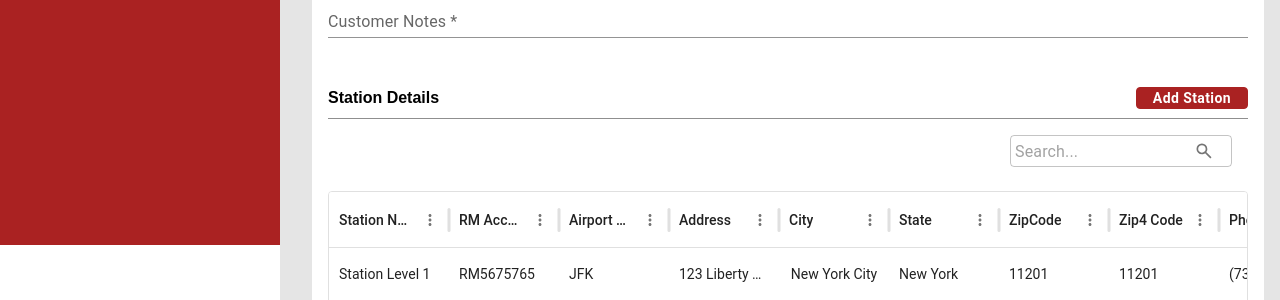
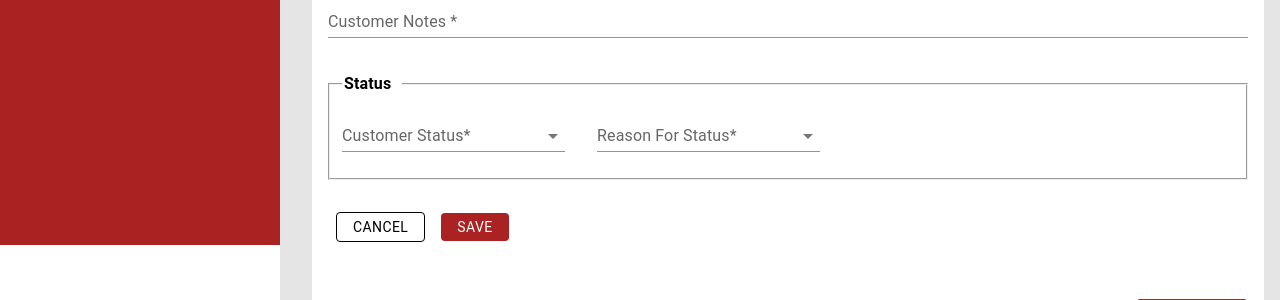
Before and after one commit to RM-Trucking/RM-Trucking, a React (Vite) app in the folder frontend/: page /app/maintenance/customer-maintenance/customer-view in a window 1280 px wide. Shown: the part 614-914 px from the top of the page. Built offline with nearby package versions, Linux system fonts and the light colour scheme.

Commit message:
added status in customer details

```diff
--- a/frontend/src/sections/customer/SharedCustomerDetails.jsx
+++ b/frontend/src/sections/customer/SharedCustomerDetails.jsx
@@ -2,16 +2,19 @@ import PropTypes from 'prop-types';
 import { useEffect } from 'react';
 import { useForm, Controller } from 'react-hook-form';
 import {
-    TextField,
     Button,
     Box,
     Typography,
     Stack,
     Divider,
     FormControlLabel,
+    InputLabel,
+    MenuItem,
+    FormControl
 } from '@mui/material';
 import StyledTextField from '../shared/StyledTextField';
 import StyledCheckbox from '../shared/StyledCheckBox';
+import StyledSelectField from '../shared/StyledSelectField';
 import { useDispatch, useSelector } from '../../redux/store';
 import Iconify from '../../components/iconify';
 import CustomerViewStationTable from './CustomerViewStationTable';
@@ -21,7 +24,7 @@ import CustomerViewStationTable from './CustomerViewStationTable';
 SharedCustomerDetails.propTypes = {
     type: PropTypes.string,
     handleCloseConfirm: PropTypes.func,
-    selectedCustomerRowDetails : PropTypes?.object
+    selectedCustomerRowDetails: PropTypes?.object
 };
 
 export default function SharedCustomerDetails({ type, handleCloseConfirm, selectedCustomerRowDetails }) {
@@ -44,6 +47,8 @@ export default function SharedCustomerDetails({ type, handleCloseConfirm, select
         billState: '',
         billZipCode: '',
         customerNotes: '',
+        customerStatus: '',
+        reasonForStatus: ''
     };
 
     const { control, handleSubmit, watch, getValues } = useForm({ defaultValues });
@@ -230,6 +235,53 @@ export default function SharedCustomerDetails({ type, handleCloseConfirm, select
                                 helperText={error ? 'Customer notes is required' : ''} />
                         )}
                     />
+
+                    {/* status section  */}
+                    <fieldset>
+                        <legend><Typography variant="subtitle1" sx={{ fontWeight: '600' }}>Status &nbsp;</Typography></legend>
+                        <Stack direction={{ xs: 'column', sm: 'row' }} spacing={4} sx={{ mb: 2 }}>
+                            <Controller
+                                name="customerStatus"
+                                control={control}
+                                rules={{ required: true }}
+                                render={({ field, fieldState: { error } }) => (
+                                    <StyledTextField
+                                        {...field}
+                                        select // This turns the TextField into a Select
+                                        variant="standard"
+                                        fullWidth
+                                        sx={{ width: '25%' }}
+                                        label="Customer Status*"
+                                        error={!!error}
+                                        helperText={error ? 'Customer status is required' : ''}
+                                    >
+                                        <MenuItem value="inactive">Inactive</MenuItem>
+                                        <MenuItem value="active">Active</MenuItem>
+                                    </StyledTextField>
+                                )}
+                            />
+                            <Controller
+                                name="reasonForStatus"
+                                control={control}
+                                rules={{ required: true }}
+                                render={({ field, fieldState: { error } }) => (
+                                    <StyledTextField
+                                        {...field}
+                                        select // This turns the TextField into a Select
+                                        variant="standard"
+                                        fullWidth
+                                        sx={{ width: '25%'}}
+                                        label="Reason For Status*"
+                                        error={!!error}
+                                        helperText={error ? 'Reason is required' : ''}
+                                    >
+                                        <MenuItem value="payment_defaulter">Payment Defaulter</MenuItem>
+                                    </StyledTextField>
+                                )}
+                            />
+                        </Stack>
+                    </fieldset>
+
                 </Stack>
                 {type === 'Add' && <Stack flexDirection={'row'} alignItems={'center'} sx={{ mt: 4 }}>
                     <Button
@@ -276,10 +328,54 @@ export default function SharedCustomerDetails({ type, handleCloseConfirm, select
                         Add
                     </Button>
                 </Stack>}
+                {type === 'View' && <Stack flexDirection={'row'} alignItems={'center'} sx={{ mt: 4 }}>
+                    <Button
+                        variant="outlined"
+                        size="small"
+                        sx={{
+                            '&.MuiButton-outlined': {
+                                borderRadius: '4px',
+                                color: '#000',
+                                boxShadow: 'none',
+                                fontSize: '14px',
+                                p: '2px 16px',
+                                bgcolor: '#fff',
+                                fontWeight: 'normal',
+                                ml: 1,
+                                mb: 1,
+                                mr: 1,
+                                borderColor: '#000'
+                            },
+                        }}
+                    >
+                        Cancel
+                    </Button>
+                    <Button
+                        variant="contained"
+                        size="small"
+                        type='submit'
+                        onClick={handleSubmit(onSubmit)}
+                        sx={{
+                            '&.MuiButton-contained': {
+                                borderRadius: '4px',
+                                color: '#ffffff',
+                                boxShadow: 'none',
+                                fontSize: '14px',
+                                p: '2px 16px',
+                                bgcolor: '#A22',
+                                fontWeight: 'normal',
+                                ml: 1,
+                                mb: 1
+                            },
+                        }}
+                    >
+                        Save
+                    </Button>
+                </Stack>}
             </Box>
             {/* station table */}
             {
-                type === 'View' && <CustomerViewStationTable/>
+                type === 'View' && <CustomerViewStationTable />
             }
         </>
     );
--- /dev/null
+++ b/frontend/src/sections/shared/StyledSelectField.jsx
@@ -0,0 +1,19 @@
+import { styled } from '@mui/material/styles';
+import Select from '@mui/material/Select';
+
+const StyledSelectField = styled(Select)({
+  // Default bottom border color (green)
+  '&:before': {
+    borderBottomColor: 'rgba(107, 107, 107, 1)',
+  },
+  // Hover bottom border color (blue)
+  '&:hover:not(.Mui-disabled):before': {
+    borderBottomColor: 'rgba(107, 107, 107, 1)',
+  },
+  // Focused bottom border color (red)
+  '&:after': {
+    borderBottomColor: 'rgba(107, 107, 107, 1)',
+  },
+});
+
+export default StyledSelectField;
```
